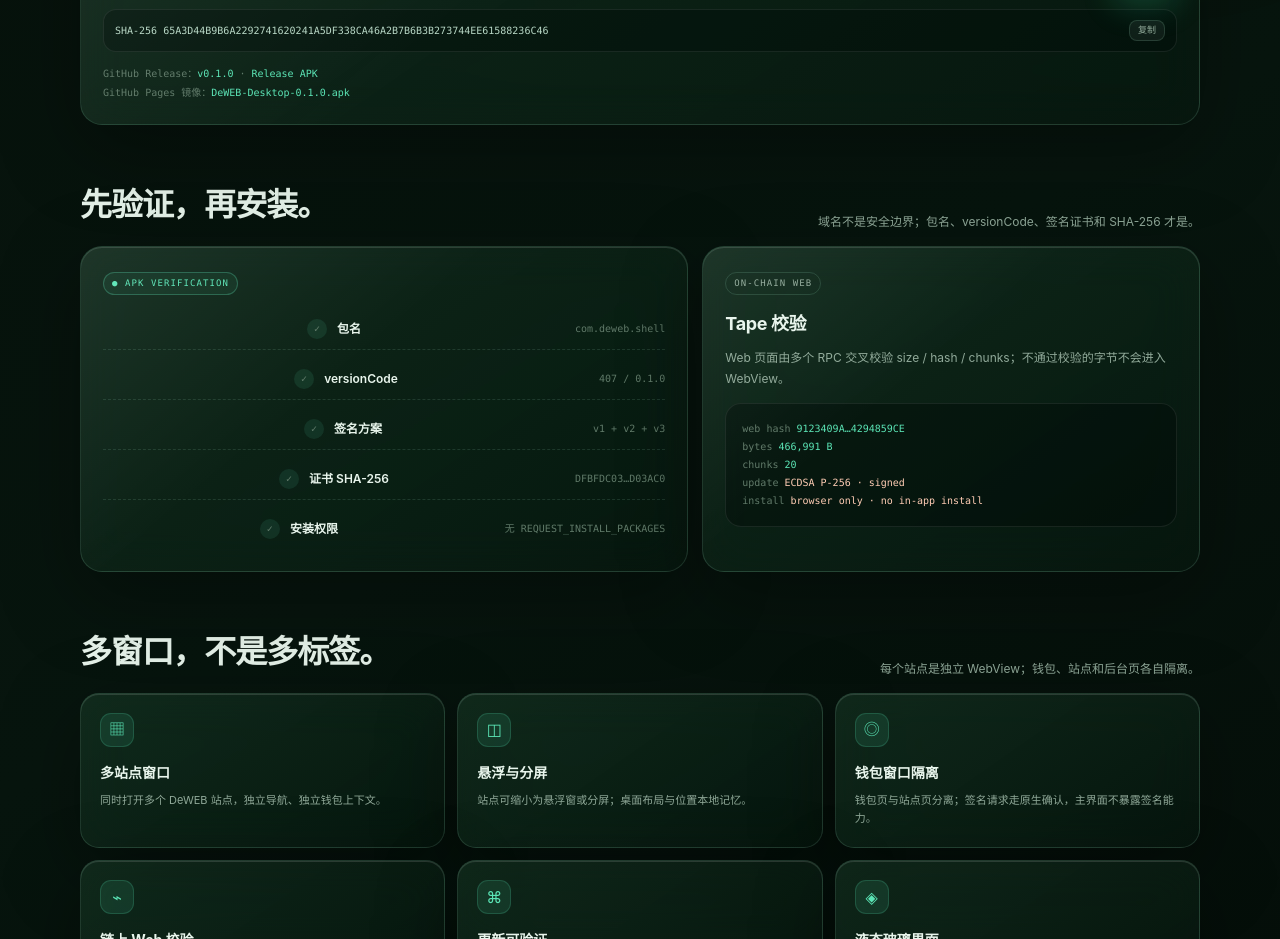
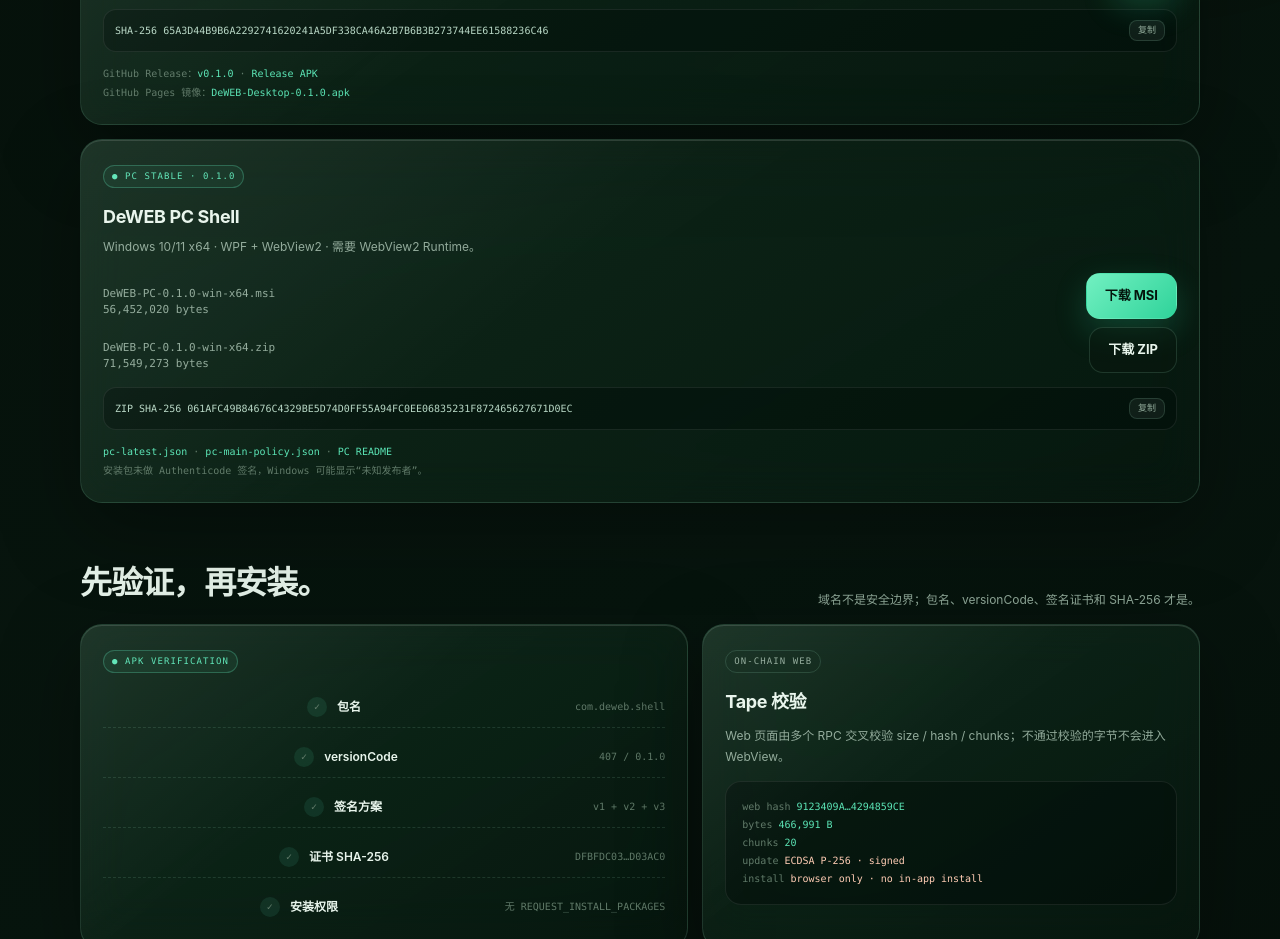
Before and after one commit to yy54816464/deweb-desktop-releases, a plain HTML site: page index.html in a window 1280 px wide. Shown: the part 840-1779 px from the top of the page. Drawn offline with Linux system fonts and the light colour scheme.

Commit message:
release: add PC 0.1.0 artifacts and signed policy
Publish the Android-aligned PC build, MSI/ZIP, update manifest and
strict-mode policy. The release README is the sanitized public copy.

Co-Authored-By: Claude Code <noreply@anthropic.com>

```diff
--- a/index.html
+++ b/index.html
@@ -203,6 +203,29 @@ h1 em{font-style:normal;color:var(--mint)}
             GitHub Pages 镜像：<a href="https://yy54816464.github.io/deweb-desktop-releases/downloads/DeWEB-Desktop-0.1.0.apk" target="_blank" rel="noopener">DeWEB-Desktop-0.1.0.apk</a>
           </div>
         </article>
+        <article class="card glass">
+          <span class="pill live">● PC STABLE · 0.1.0</span>
+          <h3>DeWEB PC Shell</h3>
+          <p>Windows 10/11 x64 · WPF + WebView2 · 需要 WebView2 Runtime。</p>
+          <div class="dl-row">
+            <div class="file">DeWEB-PC-0.1.0-win-x64.msi<br>56,452,020 bytes</div>
+            <a class="btn primary" href="./DeWEB-PC-0.1.0-win-x64.msi" download>下载 MSI</a>
+          </div>
+          <div class="dl-row" style="margin-top:8px">
+            <div class="file">DeWEB-PC-0.1.0-win-x64.zip<br>71,549,273 bytes</div>
+            <a class="btn ghost" href="./DeWEB-PC-0.1.0-win-x64.zip" download>下载 ZIP</a>
+          </div>
+          <div class="hashbox">
+            <code>ZIP SHA-256 061AFC49B84676C4329BE5D74D0FF55A94FC0EE06835231F872465627671D0EC</code>
+            <button class="copy" data-copy="061AFC49B84676C4329BE5D74D0FF55A94FC0EE06835231F872465627671D0EC" type="button">复制</button>
+          </div>
+          <div style="margin-top:12px;font:10px/1.6 var(--mono);color:var(--dim);line-height:1.9">
+            <a href="./pc-latest.json" target="_blank" rel="noopener">pc-latest.json</a>
+            · <a href="./pc-main-policy.json" target="_blank" rel="noopener">pc-main-policy.json</a>
+            · <a href="./PC-README.md" target="_blank" rel="noopener">PC README</a><br>
+            安装包未做 Authenticode 签名，Windows 可能显示“未知发布者”。
+          </div>
+        </article>
       </div>
     </section>
 
```
Also changed, not shown: pc-latest.json (added, +7 -0 lines), pc-main-policy.json (added, +4 -0 lines), 3 other files.
